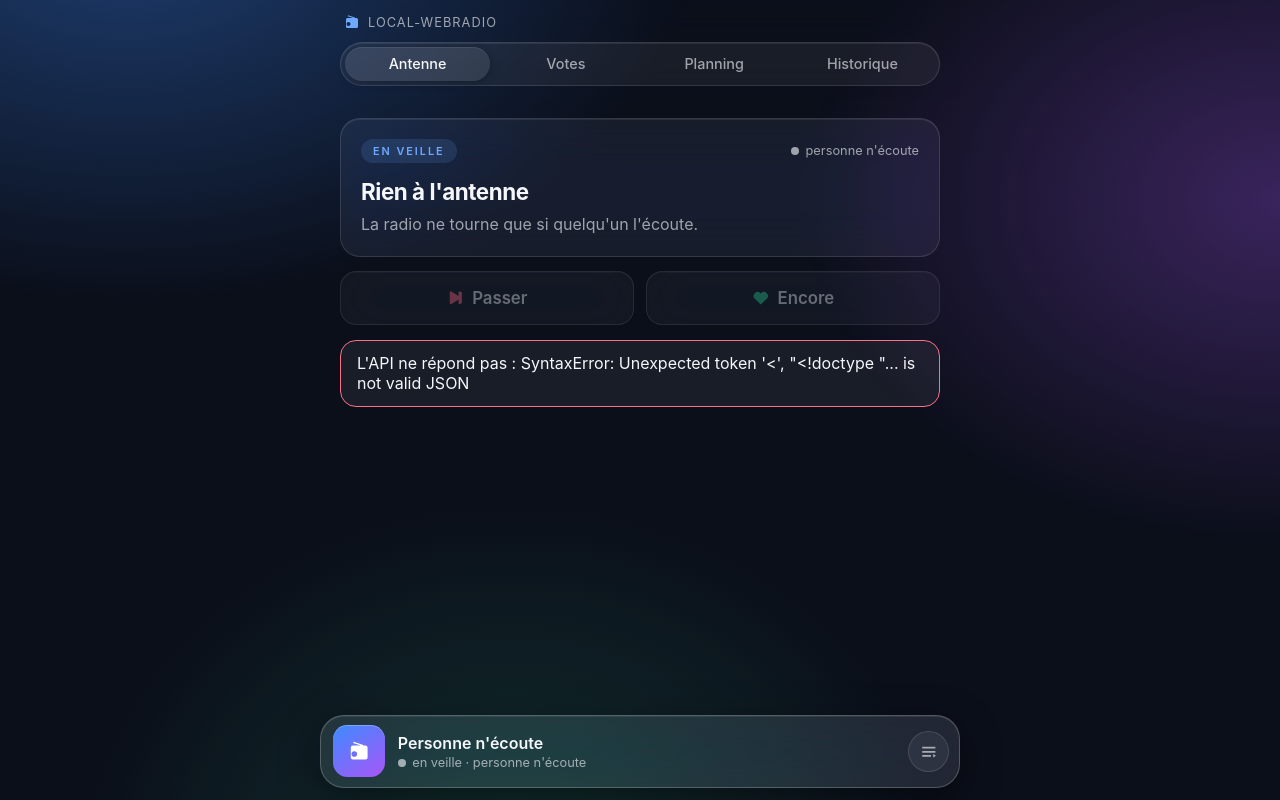
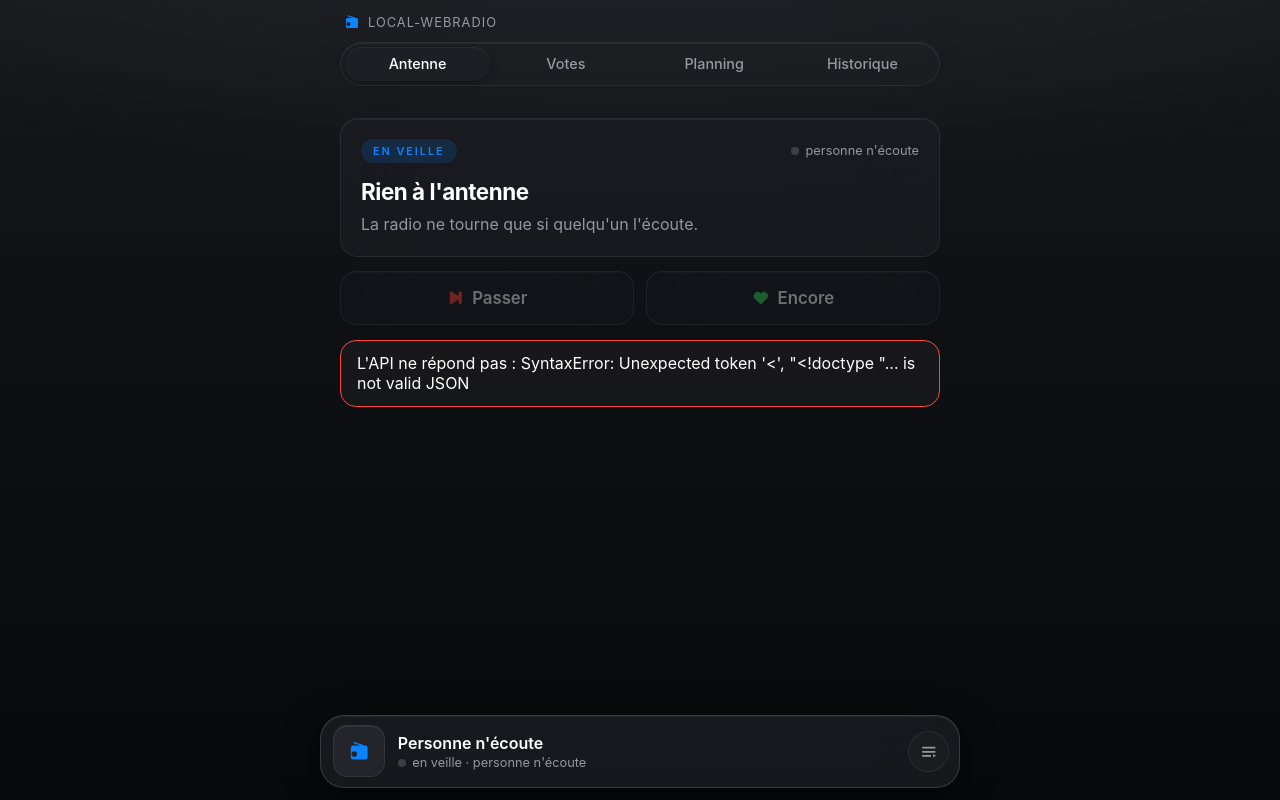
Before and after one commit to c4software/Personnal-WebRadio, a Python web app: template webradio/adapters/web/templates/index.html in a window 1280 px wide. Run offline with Jinja, Linux system fonts and the light colour scheme; the template is opened without the code that fills it, so the values that code supplies are empty.

Commit message:
feat(web): un verre monochrome, aux couleurs du systeme
Le fond posait trois halos bleu, violet et vert, la pochette un degrade
bleu vers violet, les temoins des lueurs colorees : la couleur portait le
style a la place de la matiere.

Le fond n'a plus qu'une teinte et une source de lumiere. Les surfaces sont
la meme teinte a trois opacites — fin, regulier, epais — et c'est leur
epaisseur qui les distingue. Le flou sature ce qu'il echantillonne, sans
quoi un fond sombre le traverse en gris mort. La couleur ne sert plus qu'a
ce qui a un sens : accent, vert d'un « encore », rouge d'un « passer ».

L'icone, le manifeste et theme-color suivent le meme fond.

Ref: GOAL-072-T01

```diff
--- a/webradio/adapters/web/static/style.css
+++ b/webradio/adapters/web/static/style.css
@@ -1,16 +1,28 @@
 /* La feuille de style de la page (GOAL-064) : servie avec Vue, jamais tirée
    d'un CDN — la radio est un objet local. */
-/* Le style « verre » (GOAL-062) : des surfaces translucides et floutées
-   posées sur un fond en dégradé. Le flou n'a de sens que si quelque
-   chose passe dessous — d'où les halos de couleur du fond. */
+/* Le verre (GOAL-072) : une matière, pas une couleur. Le fond est
+   monochrome ; les surfaces sont cette même teinte à des opacités
+   croissantes, et c'est leur épaisseur qui les distingue, jamais leur
+   teinte. La couleur est réservée à ce qui a un sens. */
 :root {
-  --fond: #0b0f1a; --carte: rgba(255, 255, 255, 0.06); --carte-forte: rgba(255, 255, 255, 0.1);
-  --bord: rgba(255, 255, 255, 0.12); --bord-fort: rgba(255, 255, 255, 0.22);
-  --texte: #f5f7fa; --sourdine: rgba(245, 247, 250, 0.62); --accent: #6ea8ff; --accent-fort: #3d8bff;
-  --refus: #fb7185; --accepte: #34d399; --encore: #34d399; --stop: #fb7185; --ambre: #fbbf24;
-  --rayon: 1.25rem; --flou: blur(24px) saturate(160%);
-  --ombre: 0 12px 40px rgba(0, 0, 0, 0.45);
-  --reflet: inset 0 1px 0 rgba(255, 255, 255, 0.08);
+  color-scheme: dark;
+  --fond: #0b0c0e;
+  /* Les trois épaisseurs de verre. Le flou sature ce qu'il échantillonne :
+     sans cela, un fond sombre traverse en gris mort. */
+  --mat-fin: rgba(32, 33, 37, 0.5); --mat: rgba(32, 33, 37, 0.68); --mat-epais: rgba(40, 41, 46, 0.84);
+  --flou: saturate(180%) blur(30px);
+  /* Un filet sépare, il n'encadre pas : la bordure d'un pixel plein se lit
+     comme un trait dessiné, et casse l'illusion d'une matière. */
+  --filet: rgba(255, 255, 255, 0.07); --filet-fort: rgba(255, 255, 255, 0.14);
+  --texte: #ffffff; --sourdine: rgba(235, 235, 245, 0.6); --tertiaire: rgba(235, 235, 245, 0.32);
+  /* Les remplissages inertes — pistes de jauge, pastilles éteintes — sont
+     gris neutres, et translucides pour laisser passer le fond. */
+  --remplissage: rgba(120, 120, 128, 0.26); --remplissage-fort: rgba(120, 120, 128, 0.4);
+  --accent: #0a84ff; --vert: #30d158; --rouge: #ff453a; --ambre: #ff9f0a;
+  --encore: var(--vert); --stop: var(--rouge); --accepte: var(--vert); --refus: var(--rouge);
+  --rayon: 1.125rem; --rayon-controle: 0.7rem;
+  --ombre: 0 10px 34px rgba(0, 0, 0, 0.55);
+  --reflet: inset 0 1px 0 rgba(255, 255, 255, 0.06);
 }
 /* Vue pose v-cloak jusqu'au montage : cette règle cache la page tant
    que les gabarits ne sont pas compilés — sans elle, les [[ ]] bruts
@@ -22,15 +34,15 @@ body {
   font-family: -apple-system, system-ui, "Segoe UI", sans-serif;
   -webkit-font-smoothing: antialiased; display: flex; justify-content: center;
 }
-/* Les halos vivent dans un pseudo-élément fixe : `background-attachment:
-   fixed` est ignoré sur iOS, et un fond qui défile avec la page laisse
-   les surfaces de verre sans rien à flouter. */
+/* Le fond vit dans un pseudo-élément fixe : `background-attachment: fixed`
+   est ignoré sur iOS, et un fond qui défile avec la page laisse les
+   surfaces de verre sans rien à flouter. Une seule source de lumière, en
+   haut, sans teinte : c'est elle qui donne au verre de quoi varier. */
 body::before {
   content: ""; position: fixed; inset: 0; z-index: -1; pointer-events: none;
   background:
-    radial-gradient(60rem 40rem at 10% -10%, rgba(61, 139, 255, 0.38), transparent 60%),
-    radial-gradient(50rem 36rem at 100% 25%, rgba(168, 85, 247, 0.3), transparent 60%),
-    radial-gradient(46rem 40rem at 40% 110%, rgba(52, 211, 153, 0.18), transparent 60%);
+    radial-gradient(120% 55% at 50% -15%, rgba(255, 255, 255, 0.07), transparent 70%),
+    linear-gradient(180deg, #15171b 0%, #0d0e11 55%, #08090b 100%);
 }
 main { width: min(40rem, 100%); padding: 1.25rem 1.25rem 6.75rem; }
 button { font: inherit; color: inherit; cursor: pointer; -webkit-tap-highlight-color: transparent; }
@@ -43,24 +55,24 @@ button[disabled] { cursor: default; }
           font-size: 0.8rem; letter-spacing: 0.08em; text-transform: uppercase; color: var(--sourdine); }
 .marque svg { width: 1rem; height: 1rem; fill: var(--accent); }
 .onglets { display: flex; gap: 0.2rem; padding: 0.25rem; border-radius: 999px;
-           background: var(--carte); border: 1px solid var(--bord); box-shadow: var(--reflet); }
+           background: var(--mat-fin); border: 1px solid var(--filet); box-shadow: var(--reflet); }
 .onglets button {
   flex: 1; padding: 0.55rem 0.2rem; border-radius: 999px; border: 0; background: transparent;
   color: var(--sourdine); font-size: 0.9rem; font-weight: 500; white-space: nowrap;
   transition: background 0.15s ease, color 0.15s ease;
 }
-.onglets button.actif { background: var(--carte-forte); color: var(--texte); box-shadow: var(--reflet), 0 2px 8px rgba(0, 0, 0, 0.25); }
+.onglets button.actif { background: var(--mat); color: var(--texte); box-shadow: var(--reflet), 0 2px 8px rgba(0, 0, 0, 0.25); }
 /* La scène (GOAL-062) : ce qui passe, dans une carte de verre, et les
    votes juste dessous — à portée de pouce, sans écran de vide. */
 .carte {
-  background: var(--carte); border: 1px solid var(--bord); border-radius: var(--rayon);
+  background: var(--mat-fin); border: 1px solid var(--filet); border-radius: var(--rayon);
   backdrop-filter: var(--flou); -webkit-backdrop-filter: var(--flou); box-shadow: var(--reflet);
 }
 .scene { padding: 1.25rem 1.25rem 0.5rem; }
 .scene .entete { display: flex; justify-content: space-between; align-items: center; gap: 0.6rem; margin-bottom: 1rem; }
 .nature {
   display: inline-block; text-transform: uppercase; letter-spacing: 0.18em;
-  font-size: 0.68rem; font-weight: 600; color: var(--accent); background: rgba(110, 168, 255, 0.14);
+  font-size: 0.68rem; font-weight: 600; color: var(--accent); background: rgba(10, 132, 255, 0.16);
   border-radius: 999px; padding: 0.3rem 0.75rem;
 }
 .scene .etat-antenne { display: flex; align-items: center; gap: 0.4rem; color: var(--sourdine); font-size: 0.8rem; }
@@ -86,7 +98,7 @@ button[disabled] { cursor: default; }
 .votes button {
   flex: 1; display: flex; align-items: center; justify-content: center; gap: 0.5rem;
   padding: 1rem; font-size: 1.05rem; font-weight: 600; border-radius: 1rem;
-  border: 1px solid var(--bord-fort); background: var(--carte-forte); color: var(--texte);
+  border: 1px solid var(--filet-fort); background: var(--mat); color: var(--texte);
   backdrop-filter: var(--flou); -webkit-backdrop-filter: var(--flou); box-shadow: var(--reflet);
   transition: transform 0.15s ease;
 }
@@ -102,27 +114,27 @@ button[disabled] { cursor: default; }
 .barre {
   position: fixed; left: 50%; transform: translateX(-50%); z-index: 4;
   bottom: max(0.75rem, env(safe-area-inset-bottom)); width: min(40rem, 100% - 1.5rem);
-  background: var(--carte-forte); border: 1px solid var(--bord-fort); border-radius: 1.5rem;
+  background: var(--mat); border: 1px solid var(--filet-fort); border-radius: 1.5rem;
   backdrop-filter: var(--flou); -webkit-backdrop-filter: var(--flou);
   box-shadow: var(--reflet), var(--ombre);
   display: flex; flex-direction: column; padding: 0.6rem 0.6rem 0.6rem 0.75rem;
 }
 .barre .pochette {
   width: 3.25rem; height: 3.25rem; flex: none; border-radius: 0.9rem; display: grid; place-items: center;
-  background: linear-gradient(145deg, var(--accent-fort), #a855f7); color: #fff;
-  box-shadow: inset 0 1px 0 rgba(255, 255, 255, 0.25);
+  background: var(--mat-epais); border: 1px solid var(--filet); color: var(--accent);
+  box-shadow: var(--reflet);
 }
 .barre .pochette svg { width: 1.4rem; height: 1.4rem; fill: currentColor; }
 .barre .ligne { min-width: 0; flex: 1; display: flex; flex-direction: column; gap: 0.15rem; }
 .barre .quoi { overflow: hidden; text-overflow: ellipsis; white-space: nowrap; font-weight: 600; }
 .barre .detail { color: var(--sourdine); font-size: 0.8rem; display: flex; align-items: center; gap: 0.4rem; min-width: 0; }
 .barre .detail .texte { overflow: hidden; text-overflow: ellipsis; white-space: nowrap; }
-.temoin { width: 0.5rem; height: 0.5rem; border-radius: 999px; background: var(--sourdine); flex: none; }
-.temoin.direct { background: var(--accepte); box-shadow: 0 0 0 3px rgba(52, 211, 153, 0.25); }
+.temoin { width: 0.5rem; height: 0.5rem; border-radius: 999px; background: var(--remplissage-fort); flex: none; }
+.temoin.direct { background: var(--accepte); box-shadow: 0 0 0 2.5px rgba(48, 209, 88, 0.18); }
 .temoin.attente { background: var(--ambre); animation: pulser 1s ease-in-out infinite; }
 @keyframes pulser { 0%, 100% { opacity: 1; } 50% { opacity: 0.3; } }
 .ondes { display: inline-flex; align-items: flex-end; gap: 3px; height: 1.3rem; }
-.ondes i { width: 4px; border-radius: 2px; background: #fff; animation: onde 0.9s ease-in-out infinite; }
+.ondes i { width: 4px; border-radius: 2px; background: currentColor; animation: onde 0.9s ease-in-out infinite; }
 .ondes i:nth-child(2) { animation-delay: 0.15s; }
 .ondes i:nth-child(3) { animation-delay: 0.3s; }
 .ondes i:nth-child(4) { animation-delay: 0.45s; }
@@ -155,34 +167,34 @@ button[disabled] { cursor: default; }
 .liste .defile { max-height: 50dvh; overflow-y: auto; }
 .prochain { display: grid; grid-template-columns: 3.2rem minmax(0, 1fr) auto; gap: 0.6rem;
             align-items: center; padding: 0.5rem 0.4rem; }
-.prochain + .prochain { border-top: 1px solid var(--bord); }
+.prochain + .prochain { border-top: 1px solid var(--filet); }
 .prochain.prevu .titre-histoire { color: var(--sourdine); font-style: italic; }
 .prochain .heure { color: var(--sourdine); font-variant-numeric: tabular-nums; font-size: 0.85rem; }
 .prochain .oubli { all: unset; cursor: pointer; color: var(--sourdine); padding: 0.4rem 0.6rem;
-                   border-radius: 0.6rem; border: 1px solid var(--bord); font-size: 0.9rem; }
+                   border-radius: 0.6rem; border: 1px solid var(--filet); font-size: 0.9rem; }
 .prochain .oubli[disabled] { opacity: 0.4; }
 .liste .vide { padding: 1rem 0; }
 .barre .commandes { display: flex; align-items: center; gap: 0.8rem; }
 .barre .ouvrir-liste {
-  width: 2.6rem; height: 2.6rem; border-radius: 999px; flex: none; border: 1px solid var(--bord);
-  background: var(--carte); color: var(--sourdine); display: grid; place-items: center;
+  width: 2.6rem; height: 2.6rem; border-radius: 999px; flex: none; border: 1px solid var(--filet);
+  background: var(--mat-fin); color: var(--sourdine); display: grid; place-items: center;
 }
-.barre .ouvrir-liste.actif { color: var(--texte); background: var(--carte-forte); border-color: var(--bord-fort); }
+.barre .ouvrir-liste.actif { color: var(--texte); background: var(--mat); border-color: var(--filet-fort); }
 .barre .ouvrir-liste svg { width: 1.1rem; height: 1.1rem; fill: currentColor; }
 .etat {
   margin-top: 0.9rem; padding: 0.8rem 1rem; border-radius: 1rem;
-  background: var(--carte); border: 1px solid var(--bord); color: var(--sourdine);
+  background: var(--mat-fin); border: 1px solid var(--filet); color: var(--sourdine);
 }
 .etat.refus { border-color: var(--refus); color: var(--texte); }
 .etat.accepte { border-color: var(--accepte); color: var(--texte); }
 /* Les autres onglets suivent la même grammaire : des cartes de verre,
    des libellés de section discrets, des lignes séparées par un filet. */
-.vote { background: var(--carte); border: 1px solid var(--bord); border-radius: 1rem;
+.vote { background: var(--mat-fin); border: 1px solid var(--filet); border-radius: 1rem;
         backdrop-filter: var(--flou); -webkit-backdrop-filter: var(--flou); box-shadow: var(--reflet);
         padding: 0.85rem 1rem; margin-bottom: 0.6rem; }
 .vote .cible { display: flex; justify-content: space-between; gap: 0.5rem; margin-bottom: 0.55rem; align-items: center; }
 .vote .qui { overflow-wrap: anywhere; font-weight: 600; }
-.jauge { display: flex; height: 0.45rem; border-radius: 999px; overflow: hidden; background: rgba(255, 255, 255, 0.08); }
+.jauge { display: flex; height: 0.45rem; border-radius: 999px; overflow: hidden; background: var(--remplissage); }
 .jauge .stop { background: var(--stop); }
 .jauge .encore { background: var(--encore); }
 .scores { display: flex; justify-content: space-between; font-size: 0.8rem; color: var(--sourdine); margin-top: 0.4rem; }
--- a/webradio/adapters/web/templates/index.html
+++ b/webradio/adapters/web/templates/index.html
@@ -9,7 +9,7 @@
          Android et le bureau, les balises que Safari iOS lit à la place. -->
     <link rel="manifest" href="{{ url_for('static', filename='manifest.webmanifest') }}" />
     <link rel="apple-touch-icon" href="{{ url_for('static', filename='apple-touch-icon.png') }}" />
-    <meta name="theme-color" content="#0b0f1a" />
+    <meta name="theme-color" content="#0b0c0e" />
     <meta name="apple-mobile-web-app-capable" content="yes" />
     <meta name="apple-mobile-web-app-status-bar-style" content="black-translucent" />
     <meta name="apple-mobile-web-app-title" content="local-webradio" />
```
Also changed, not shown: other parts of webradio/adapters/web/static/style.css (+15 -15 lines), TASKS.md (+28 -1 lines), tests/test_api.py (+21 -0 lines), webradio/adapters/web/static/apple-touch-icon.png, webradio/adapters/web/static/favicon.svg, webradio/adapters/web/static/icon-192.png, webradio/adapters/web/static/icon-512.png, webradio/adapters/web/static/manifest.webmanifest.
